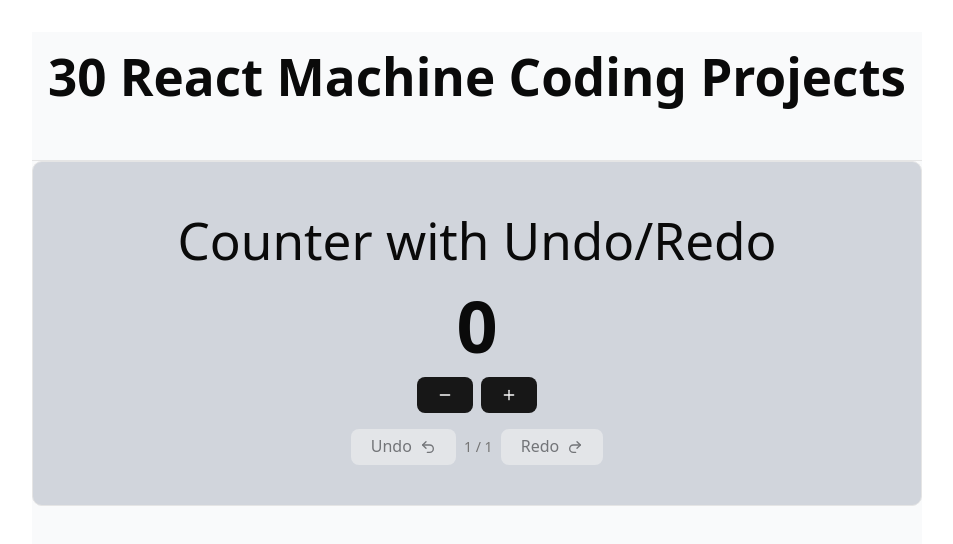
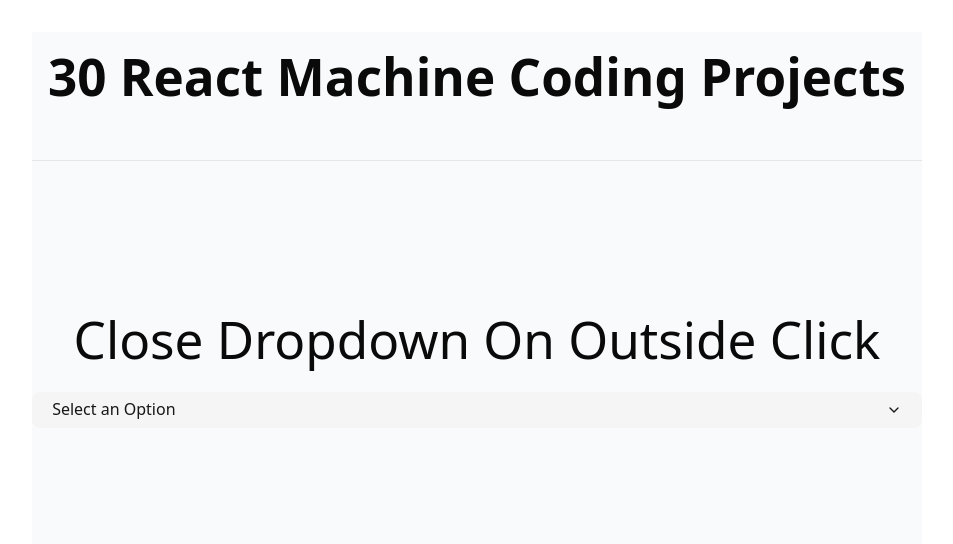
Before and after one commit to antoniojsp/react_30projects, a React (Vite) app in the folder projects/: page / in a window 1280 px wide. Shown: the top 544 px of the page, without its empty margins (163-1116 px from the left). Built offline with nearby package versions, Linux system fonts and the light colour scheme.

Commit message:
dropdown done

```diff
--- a/projects/src/App.jsx
+++ b/projects/src/App.jsx
@@ -3,6 +3,7 @@ import reactLogo from './assets/react.svg'
 import viteLogo from '/vite.svg'
 import './App.css'
 import Counter from './components/projects/counter'
+import ClickOutsideDropDown from './components/projects/dropDown'
 
 function App() {
 
@@ -16,7 +17,8 @@ function App() {
         </div>
       </header>
       <main>
-        <Counter />
+        {/* <Counter /> */}
+        <ClickOutsideDropDown />
       </main>
     </div>
   )
--- /dev/null
+++ b/projects/src/components/projects/dropDown.jsx
@@ -0,0 +1,68 @@
+import { useEffect, useRef, useState } from "react"
+import { Button } from "../ui/button";
+import { ChevronDown } from "lucide-react";
+
+
+export default function ClickOutsideDropDown() {
+
+    const [isOpen, setIsOpen] = useState(false);
+    const dropDownRef = useRef(null);
+
+    const toggle = () => {
+        setIsOpen(prev => !prev)
+    }
+
+    useEffect(
+        () => {
+            if(!isOpen){ // if false, doesn't do anything
+                return;
+            }
+            // if true, add a listener and check for mousedown, if detected, trigger the handle
+            // which check if evemt was dont inside or outside the dropdown
+            const handleClickOutside = (event) => {
+                console.log(event.target, dropDownRef.current)
+                if(dropDownRef.current && !dropDownRef.current.contains(event.target)){
+                    setIsOpen(false);
+                }
+            }
+
+            document.addEventListener("mousedown", handleClickOutside)
+
+            return () => {
+                document.removeEventListener("mousedown", handleClickOutside);
+            }
+
+        }, [isOpen] // check for true or false
+    )
+
+    return <div>
+        <div className="flex flex-col pt-[150px] justify-center bg-gray-50">
+            <h1>Close Dropdown On Outside Click</h1>
+            <div className="relative mt-6" ref={dropDownRef}>
+                <Button onClick={toggle} variant="secondary" className={"w-full justify-between"}>
+                    Select an Option
+                    <ChevronDown
+                        className={`ml-2 h-4 w-4 ${isOpen ? "rotate-180" : ""}`}
+                    >
+                    </ChevronDown>
+                </Button>
+                {
+                    isOpen && (
+                        <div className="absolute mt-2 w-full rounded-md border bg-background z-10 shadow-lg">
+                            <div className="py-1">
+                                {
+                                    ["Option 1", "Option 2", "Option 3"].map(
+                                        (option, index) => <button key={index} className="block w-full px-4 py-2 text-left
+                                                                                          text-sm hover:bg-muted">
+                                                                                            {option}
+                                                                                          </button>
+                                    )
+                                }
+                            </div>
+                        </div>
+                    )
+                }
+            </div>
+        </div>
+    </div>
+}
```
